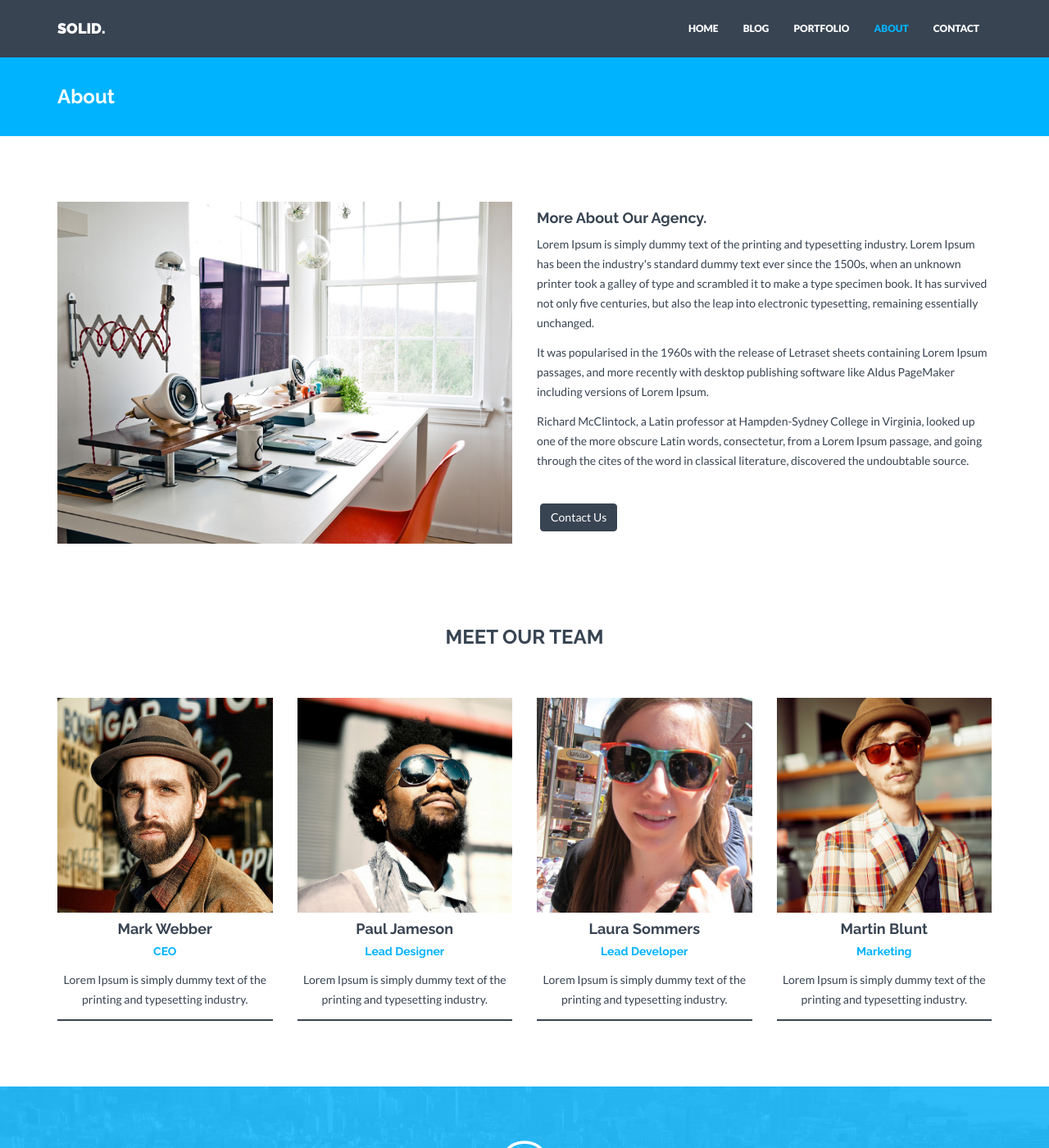
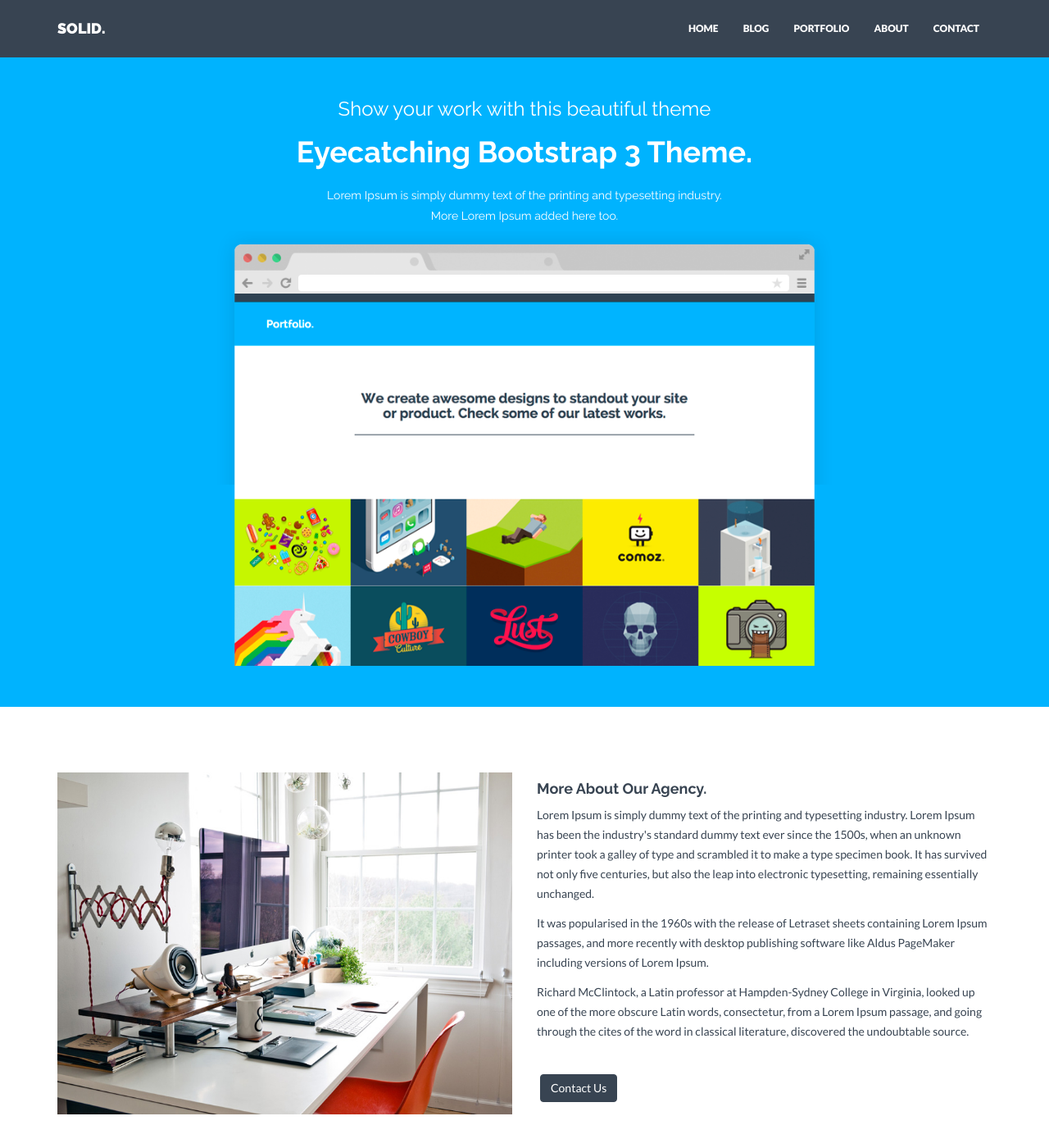
Before and after one commit to takagotch/o2362, a Jekyll site: the page built from index.html, in a window 1280 px wide and 1400 px high. Shown: the whole window at 82% size. Built offline with Jekyll 4.4.1, drawn with Linux system fonts in a browser that asks for light colours; nearby versions of some CDN libraries; part of the change alters nothing that is shown.

Commit message:
Update index.html

```diff
--- a/index.html
+++ b/index.html
@@ -1,7 +1,7 @@
 ---
-layout: about
-title: About
-permalink: /about/
+layout: index
+title: Index
+permalink: /index/
 ---
 
 <div class="container mtb">
```
